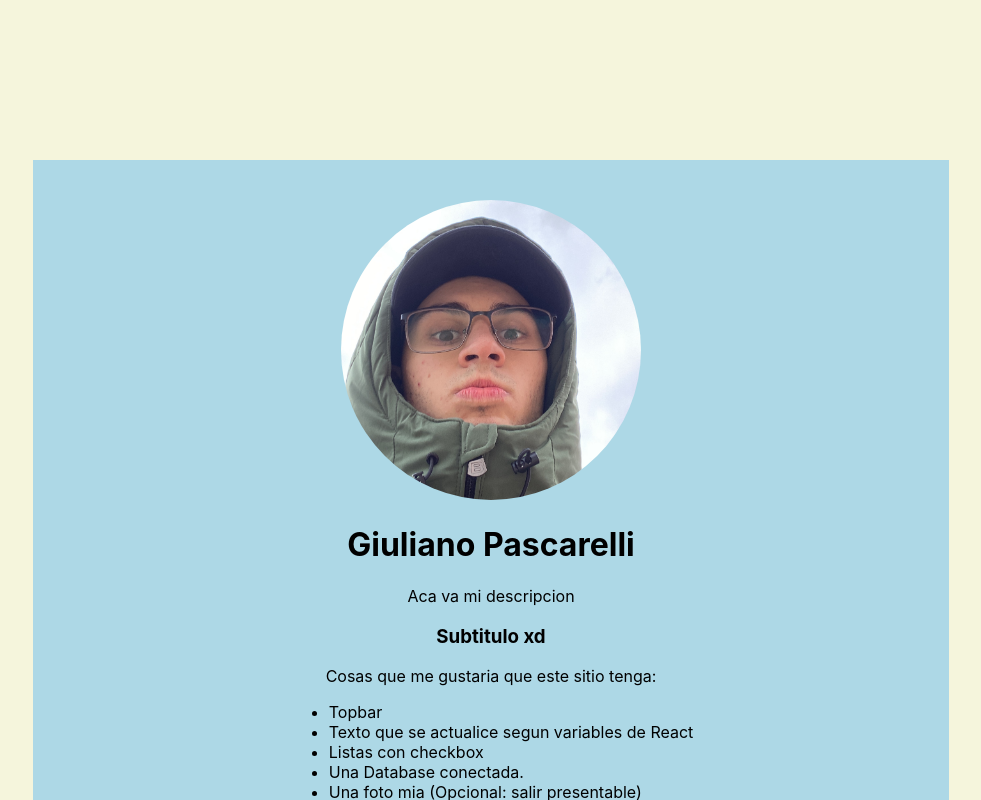
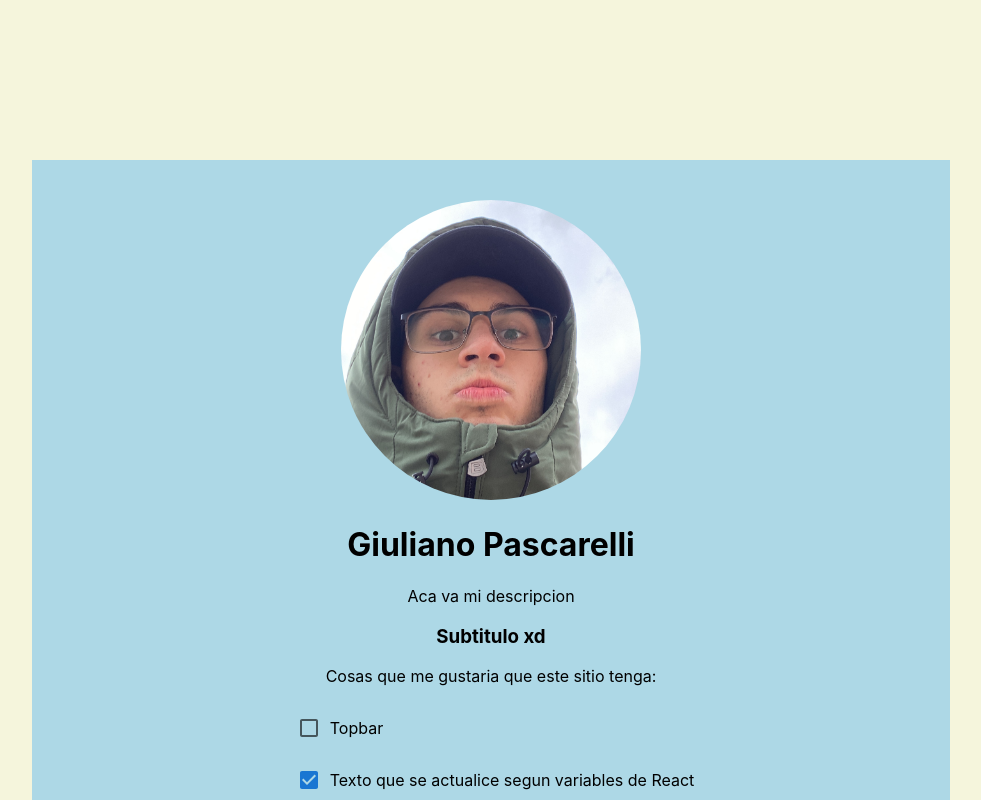
Before and after one commit to lelox028/SitioWebTest, a React (Create React App) app in the folder my-app/: page / in a window 1280 px wide. Shown: the whole page, without its empty margins (149-1130 px from the left). Built offline with nearby package versions, Linux system fonts and the light colour scheme.

Commit message:
finally changed unembered list for checkbox

```diff
--- a/my-app/src/App.js
+++ b/my-app/src/App.js
@@ -6,6 +6,15 @@ import ProfilePicUrl from "./dist/ProfilePic.JPG"
 
 function App() {
   let PersonalDescription = "Aca va mi descripcion"
+  const items = [
+    { name: 'Topbar', status: false },
+    { name: 'Texto que se actualice segun variables de React', status: true },
+    { name: 'Listas con checkbox', status: true },
+    { name: 'Una Database conectada.', status: false },
+    { name: 'Una foto mia (Opcional: salir presentable)', status: true },
+    { name: 'Links a mi github, linkedin, etc.', status: false },
+    { name: 'useStates', status: false }
+  ];
   return (
     <div className="Body">
       <div className="Main">
@@ -18,14 +27,14 @@ function App() {
           <h3> Subtitulo xd</h3>
           <p>Cosas que me gustaria que este sitio tenga:</p>
           <div className="UList">
-            <ul>
-              <li>Topbar</li>
-              <li>Texto que se actualice segun variables de React</li>
-              <li>Listas con checkbox</li>
-              <li>Una Database conectada.</li>
-              <li>Una foto mia (Opcional: salir presentable)</li>
-              <li>Links a mi github, linkedin, etc.</li>
-            </ul>
+              {items.map((item) => (
+                <div className='CheckBox'>
+                  <Checkbox
+                    checked={item.status}
+                  />
+                  <p>{item.name}</p>
+                </div>
+              ))}
           </div>
         </div>
         <div className="BioSection">
--- a/my-app/src/App.scss
+++ b/my-app/src/App.scss
@@ -63,6 +63,9 @@
     .UList {
       max-width: fit-content;
       text-align: left;
+      .CheckBox {
+        display: flex;
+      }
     }
   }
 }
```
